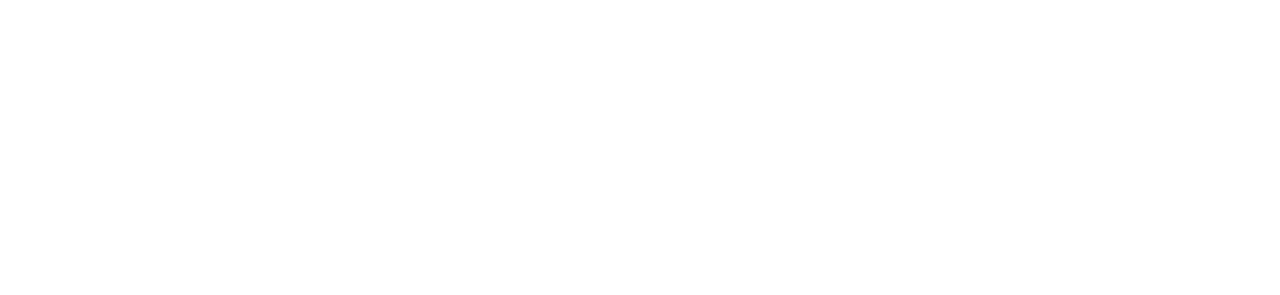
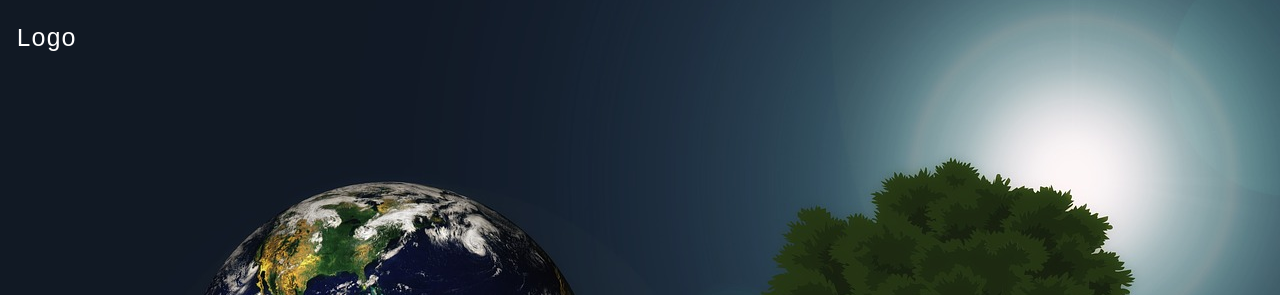
Before and after one commit to dhanyacm/WinningEarth, a plain HTML site: page index.html in a window 1280 px wide. Shown: the top 295 px of the page. Drawn offline with Linux system fonts and the light colour scheme; the site is published under a folder, as on GitHub Pages, so addresses that start at the root find nothing.

Commit message:
Update index.html

```diff
--- a/index.html
+++ b/index.html
@@ -8,7 +8,7 @@ body, html {
 }
 
 .bgimg {
-  background-image: url('/images/hands.jpg');
+  background-image: url('images/hands.jpg');
   height: 100%;
   background-position: center;
   background-size: cover;
```
